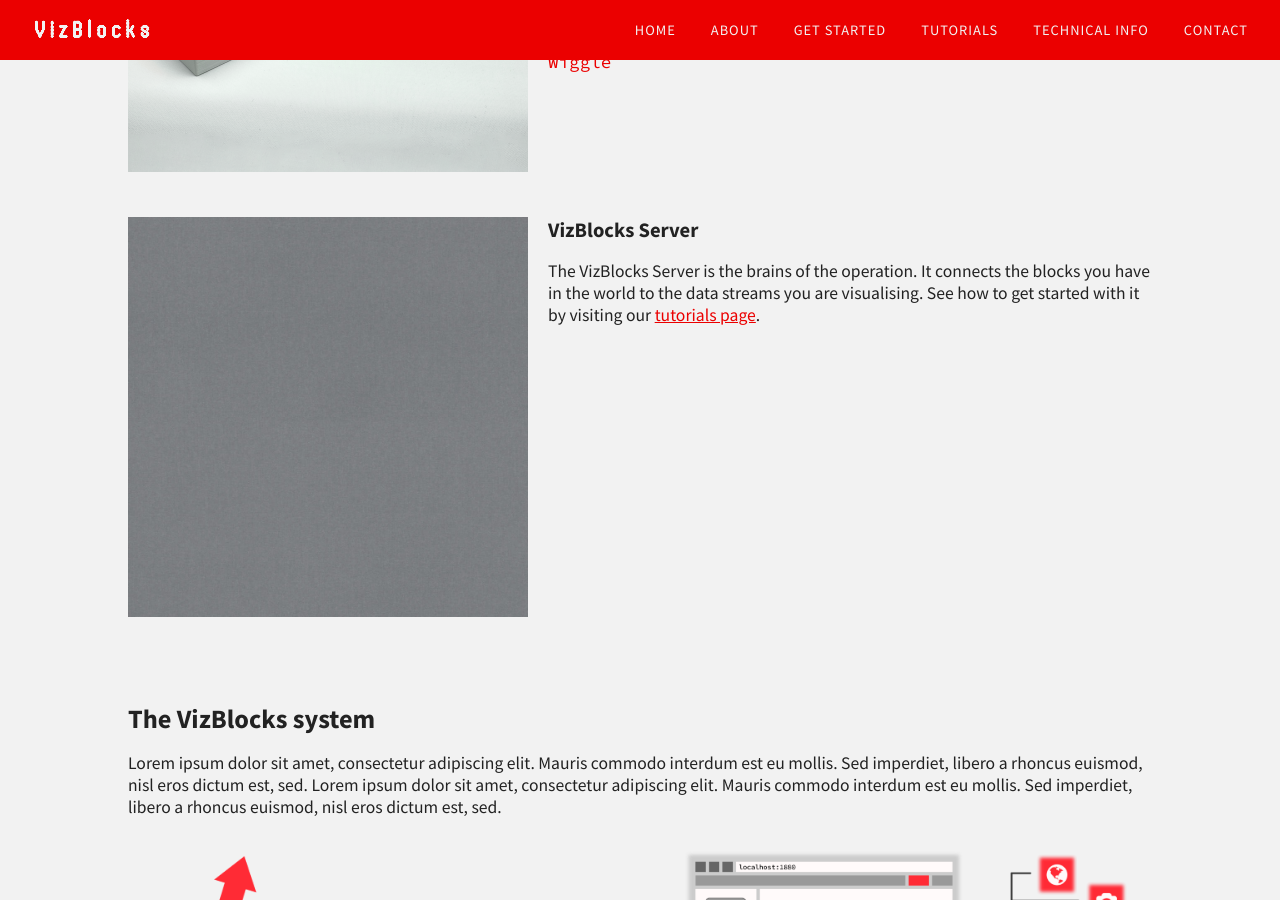
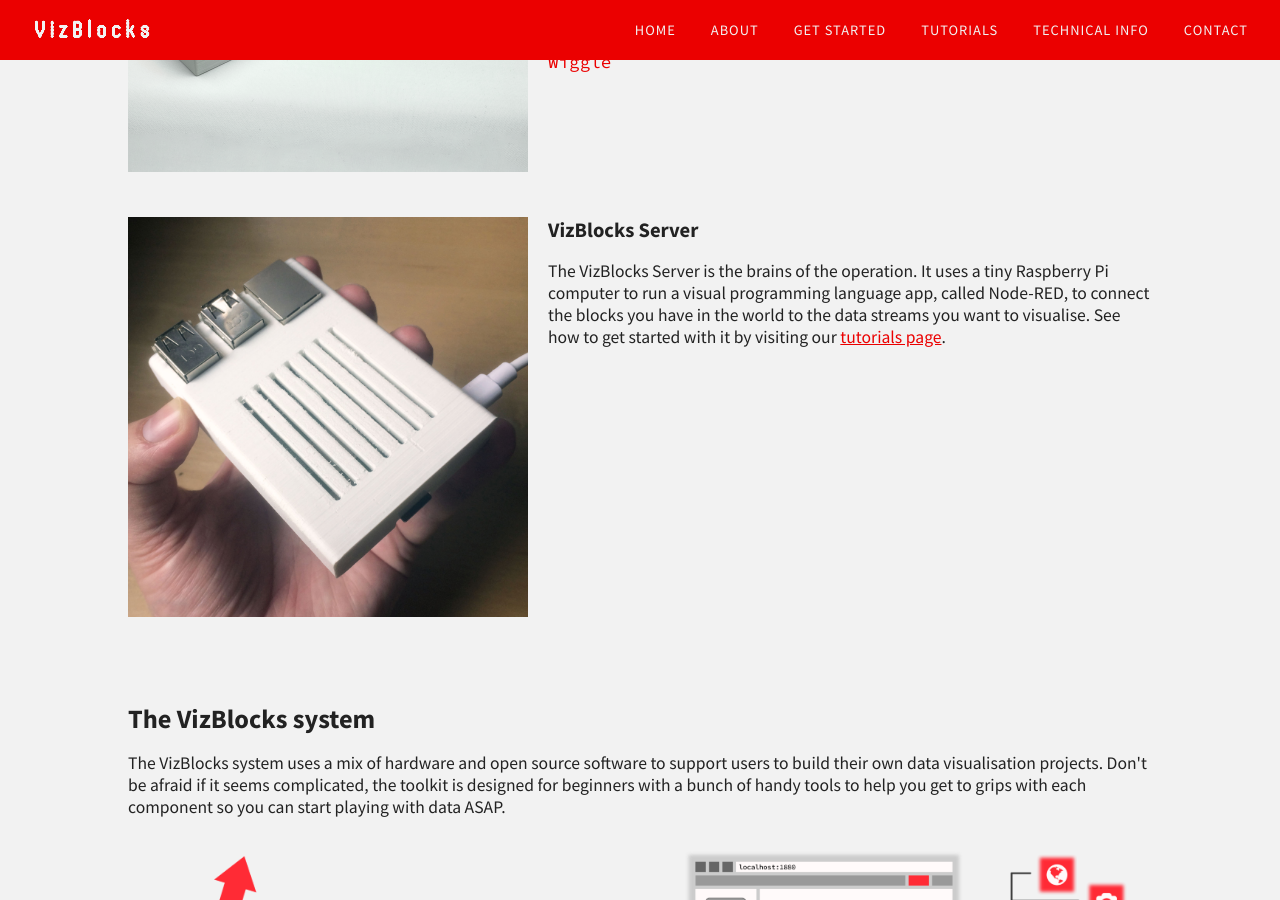
Before and after one commit to Edinburgh-College-of-Art/vizblocks-website, a Jekyll site: the page built from index.html, in a window 1280 px wide and 900 px high, scrolled down 2295 px. Built offline with Jekyll 4.4.1, drawn with Linux system fonts in a browser that asks for light colours; nearby versions of some CDN libraries; some of the changed text lies outside the part shown.

Commit message:
some placeholder content, images, and accessibility fixes

```diff
--- a/_data/content.yml
+++ b/_data/content.yml
@@ -2,9 +2,9 @@
 
 intro_text: VizBlocks is a dynamic data visualisation kit which offers public audiences new ways of physically representing data using a modular kit. With a range of materials, mechanisms and tools, VizBlocks can be used to translate data into playful and engaging physical data displays.
 
-blocks_text: While you can use the VizBlocks system to build your own blocks, we have a number of pre-made blocks to get you started. Sed imperdiet, libero a rhoncus euismod, nisl eros dictum est, sed. Lorem ipsum dolor sit amet, consectetur adipiscing elit. Mauris commodo interdum est eu mollis. Sed imperdiet, libero a rhoncus euismod, nisl eros dictum est, sed.
+blocks_text: While you can use the VizBlocks system to build your own blocks, we have a number of pre-made blocks to get you started. You can play with these blocks out of the box in your next data visualisation project, extend their capabilities with new behaviours, or use them as examples to hack together your own custom VizBlocks!
 
-system_text: Lorem ipsum dolor sit amet, consectetur adipiscing elit. Mauris commodo interdum est eu mollis. Sed imperdiet, libero a rhoncus euismod, nisl eros dictum est, sed. Lorem ipsum dolor sit amet, consectetur adipiscing elit. Mauris commodo interdum est eu mollis. Sed imperdiet, libero a rhoncus euismod, nisl eros dictum est, sed.
+system_text: The VizBlocks system uses a mix of hardware and open source software to support users to build their own data visualisation projects. Don't be afraid if it seems complicated, the toolkit is designed for beginners with a bunch of handy tools to help you get to grips with each component so you can start playing with data ASAP.
 
 # The liquid markdown to render this is currently commented out in index.html
 builds_text: Lorem ipsum dolor sit amet, consectetur adipiscing elit. Mauris commodo interdum est eu mollis. Sed imperdiet, libero a rhoncus euismod, nisl eros dictum est, sed. Lorem ipsum dolor sit amet, consectetur adipiscing elit. Mauris commodo interdum est eu mollis. Sed imperdiet, libero a rhoncus euismod, nisl eros dictum est, sed.
--- a/contact.html
+++ b/contact.html
@@ -16,7 +16,7 @@
         <div class="inner-contact">
           <h1 class="main-text">Contact Us</h1>
           {% for item in site.data.contact %}
-            <a href="{{ item.link }}">{{ item.name }} title="{{ item.link_alt }}"></a>
+            <a href="{{ item.link }}" title="{{ item.link_alt }}">{{ item.name }}</a>
           {% endfor %}
           </div>
         </div>
```
Also changed, not shown: _blocks/viz_server.md (+2 -2 lines), assets/images/server.jpg (added), 3 other files.
